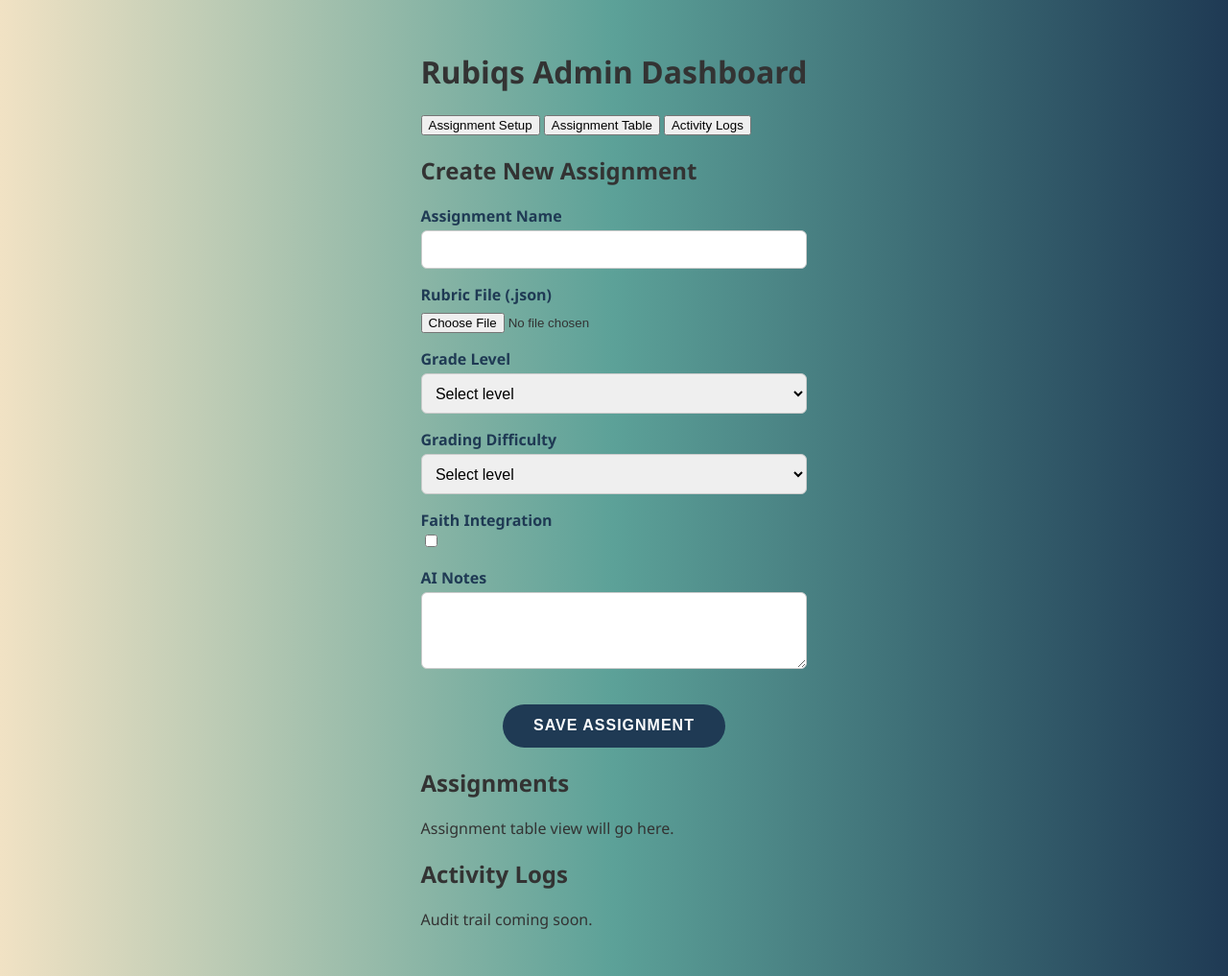
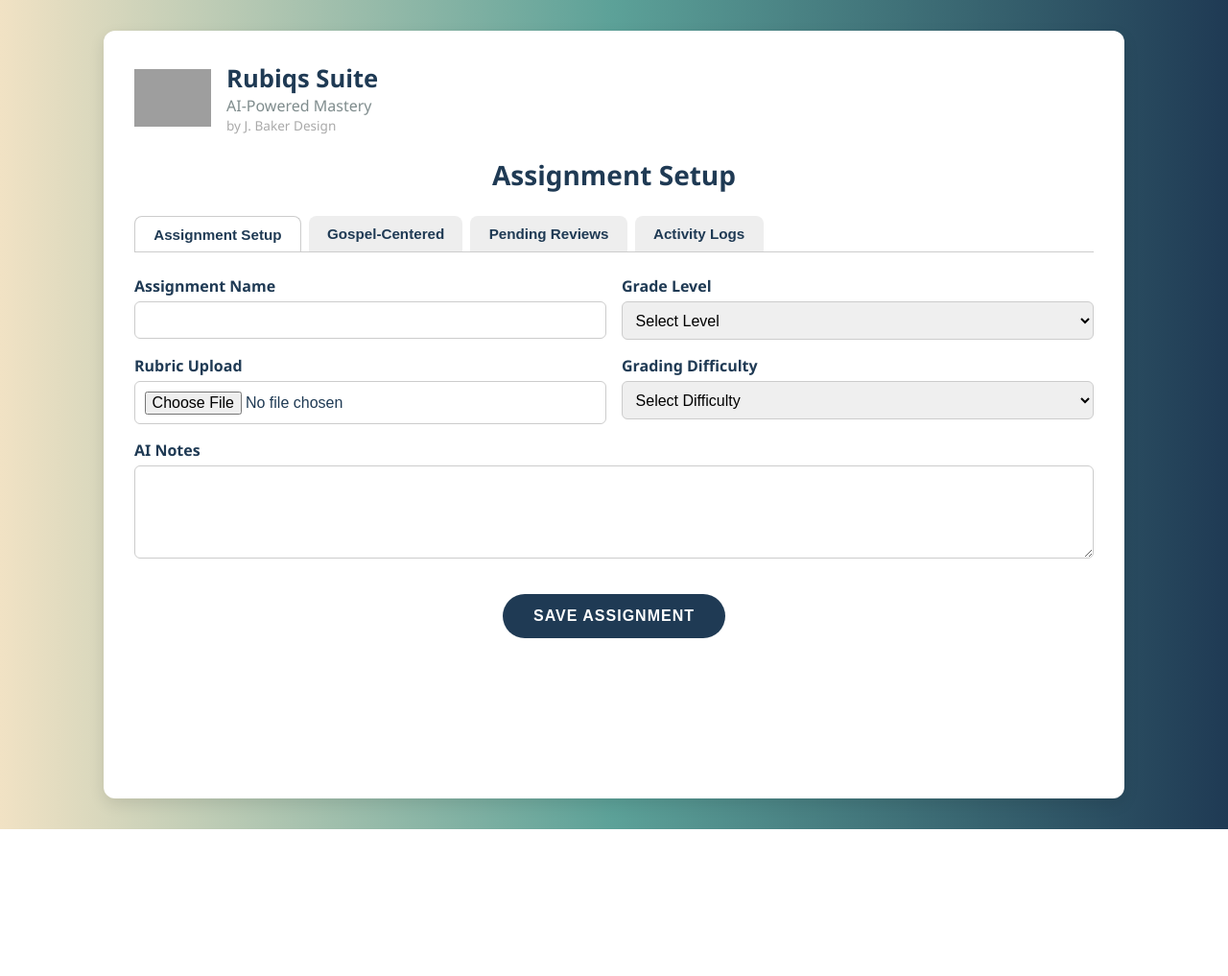
Before and after one commit to Bakerjeremiah83/rubiqs, a Python web app: template templates/admin_dashboard.html in a window 1280 px wide. Shown: the whole page at 96% size. After the commit the page ends 864 px from the top, so only its background shows below. Run offline with Jinja, Linux system fonts and the light colour scheme; the template is opened without the code that fills it, so the values that code supplies are empty; grey boxes are pictures that could not be loaded.

Commit message:
🚀 Final Admin Dashboard: branded tabs, tools, gospel toggle, and full layout polish

```diff
--- a/templates/admin_dashboard.html
+++ b/templates/admin_dashboard.html
@@ -1,15 +1,16 @@
 <!DOCTYPE html>
-<html lang="en" class="h-full bg-gradient-to-br from-[#d6eaff] to-[#7f9e9f]">
+<html lang="en">
 <head>
-    <meta charset="UTF-8">
+  <meta charset="UTF-8" />
   <title>Rubiqs | Admin Dashboard</title>
   <style>
     body {
       font-family: 'Segoe UI', Tahoma, sans-serif;
       background: linear-gradient(to right, #f1e2c4, #5ca198, #1f3a54);
-        color: #333;
+      color: #1f3a54;
       margin: 0;
       padding: 2rem;
+      min-height: 100vh;
       display: flex;
       justify-content: center;
     }
@@ -17,86 +18,90 @@
     .card {
       background: white;
       padding: 2rem;
-        max-width: 900px;
       width: 100%;
+      max-width: 1000px;
       border-radius: 12px;
-        box-shadow: 0 8px 20px rgba(0, 0, 0, 0.1);
+      box-shadow: 0 6px 16px rgba(0, 0, 0, 0.1);
     }
 
-      .brand-header {
-        display: flex;
-        align-items: center;
-        justify-content: space-between;
-        flex-wrap: wrap;
-        margin-bottom: 2rem;
+    h2.title {
+      text-align: center;
+      font-size: 1.75rem;
+      font-weight: bold;
+      margin-bottom: 1.5rem;
     }
 
-      .logo {
-        max-height: 80px;
-        width: auto;
-        margin-right: 1.5rem;
+    .tabs {
+      display: flex;
+      gap: 0.5rem;
+      border-bottom: 1px solid #ccc;
+      margin-bottom: 1.5rem;
     }
 
-      .brand-text h1 {
-        margin: 0;
-        font-size: 1.8rem;
-        color: #2c3e50;
+    .tab-button {
+      padding: 0.6rem 1.2rem;
+      background: #eee;
+      border: none;
+      border-top-left-radius: 8px;
+      border-top-right-radius: 8px;
+      font-weight: bold;
+      cursor: pointer;
+      color: #1f3a54;
+      font-size: 0.95rem;
     }
 
-      .brand-text .tagline {
-        font-size: 1rem;
-        color: #7f8c8d;
+    .tab-button.active {
+      background: white;
+      border: 1px solid #ccc;
+      border-bottom: none;
     }
 
-      .brand-text .byline {
-        font-size: 0.9rem;
-        color: #aaa;
+    .tab-panel {
+      display: none;
     }
 
-      .assignment-title {
-        font-size: 1.5rem;
-        font-weight: bold;
-        text-align: center;
-        color: #1f3a54;
-        flex: 1 100%;
-        margin-top: 1rem;
+    .tab-panel.active {
+      display: block;
     }
 
-      form label {
+    .row {
+      display: flex;
+      flex-wrap: wrap;
+      gap: 1rem;
+      margin-bottom: 1rem;
+    }
+
+    .form-group {
+      flex: 1 1 48%;
+    }
+
+    .wide {
+      flex: 1 1 100%;
+    }
+
+    label {
+      font-weight: bold;
+      margin-bottom: 0.3rem;
       display: block;
-        margin-top: 1rem;
-        font-weight: bold;
-        color: #1f3a54;
     }
 
     input[type="text"],
-      input[type="number"],
     select,
-      textarea {
+    textarea,
+    input[type="file"] {
       width: 100%;
-        padding: 0.65rem;
-        margin-top: 0.25rem;
+      padding: 0.6rem;
+      font-size: 1rem;
+      border-radius: 6px;
       border: 1px solid #ccc;
-        border-radius: 6px;
-        font-size: 1rem;
       box-sizing: border-box;
     }
 
-      input[type="file"] {
-        margin-top: 0.5rem;
+    textarea {
+      resize: vertical;
     }
 
-      .form-check {
-        margin-top: 1rem;
-        display: flex;
-        align-items: center;
-      }
-
-      .form-check-input {
-        margin-right: 0.5rem;
-      }
-
-      form button[type="submit"] {
+    button.submit {
       display: block;
       margin: 2rem auto 0 auto;
       background: #1f3a54;
@@ -112,162 +117,146 @@
       letter-spacing: 1px;
     }
 
-      form button[type="submit"]:hover {
-        background: #1f2a36;
-        box-shadow: 0 4px 12px rgba(0, 0, 0, 0.15);
-      }
-
-      table {
-        margin-top: 1rem;
-        width: 100%;
-        border-collapse: collapse;
-        font-size: 0.95rem;
-      }
-
-      th, td {
-        border: 1px solid #dee2e6;
-        padding: 0.75rem;
-        text-align: center;
-      }
-
-      thead {
-        background-color: #f1f1f1;
-      }
-
-      .collapse-toggle {
-        background: none;
-        border: none;
-        color: #1f3a54;
-        font-weight: bold;
-        cursor: pointer;
-        text-decoration: underline;
-        margin-top: 2rem;
-        font-size: 1rem;
+    button.submit:hover {
+      background: #142835;
     }
   </style>
-    <script>
-      function toggleConfigTable() {
-        const section = document.getElementById("config-section");
-        section.style.display = section.style.display === "none" ? "block" : "none";
-      }
+</head>
+<body>
+  <div class="card">
 
-      function limitWords(textarea, maxWords) {
-        const words = textarea.value.split(/\s+/);
-        if (words.length > maxWords) {
-          textarea.value = words.slice(0, maxWords).join(" ");
-        }
-      }
-    </script>
-  </head>
-<body class="h-full text-slate-800">
-  <div class="max-w-7xl mx-auto p-6">
-    <h1 class="text-3xl font-bold mb-6 text-[#1a2c3f]">Rubiqs Admin Dashboard</h1>
-
-    <!-- Tabs -->
-    <div class="border-b border-gray-300 mb-4">
-      <nav class="-mb-px flex space-x-8" id="tabs">
-        <button class="tab-link text-slate-600 py-2 px-1 border-b-2 font-medium text-sm hover:text-[#1a2c3f] active-tab" data-tab="create">Assignment Setup</button>
-        <button class="tab-link text-slate-600 py-2 px-1 border-b-2 font-medium text-sm hover:text-[#1a2c3f]" data-tab="table">Assignment Table</button>
-        <button class="tab-link text-slate-600 py-2 px-1 border-b-2 font-medium text-sm hover:text-[#1a2c3f]" data-tab="logs">Activity Logs</button>
-      </nav>
+  <div style="display: flex; align-items: center; margin-bottom: 1rem;">
+    <img src="https://jeremiahbakerdesign.com/logo.png" alt="Rubiqs Logo" style="height: 60px; margin-right: 1rem;" />
+    <div>
+      <h1 style="margin: 0; font-size: 1.6rem; color: #1f3a54;">Rubiqs Suite</h1>
+      <div style="font-size: 1rem; color: #7f8c8d;">AI-Powered Mastery</div>
+      <div style="font-size: 0.85rem; color: #aaa;">by J. Baker Design</div>
+    </div>
   </div>
 
-    <div id="tab-content">
-      <!-- Assignment Setup -->
-      <div class="tab-panel" id="tab-create">
-        <div class="bg-white shadow-md rounded-lg p-6 mb-6">
-          <h2 class="text-xl font-semibold mb-6 text-[#1a2c3f]">Create New Assignment</h2>
-          <form class="grid grid-cols-1 md:grid-cols-3 gap-4">
+<h2 class="title">Assignment Setup</h2>
 
-            <!-- Assignment Name -->
-            <div>
-              <label class="block text-sm font-medium mb-1">Assignment Name</label>
-              <input type="text" name="title" class="p-2 border border-gray-300 rounded-md w-full" />
+    <div class="tabs">
+      <button class="tab-button active" onclick="showTab('setup')">Assignment Setup</button>
+      <button class="tab-button" onclick="showTab('gospel')">Gospel-Centered</button>
+      <button class="tab-button" onclick="showTab('reviews')">Pending Reviews</button>
+      <button class="tab-button" onclick="showTab('logs')">Activity Logs</button>
     </div>
 
-            <!-- Rubric File -->
-            <div>
-              <label class="block text-sm font-medium mb-1">Rubric File (.json)</label>
-              <input type="file" name="rubricFile" accept=".json" class="p-2 border border-gray-300 rounded-md w-full" />
+    <div class="tab-panel active" id="setup">
+      <div class="row">
+        <div class="form-group">
+          <label>Assignment Name</label>
+          <input type="text" />
         </div>
-
-            <!-- Grade Level -->
-            <div>
-              <label class="block text-sm font-medium mb-1">Grade Level</label>
-              <select name="student_level" class="p-2 border border-gray-300 rounded-md w-full">
-                <option value="">Select level</option>
+        <div class="form-group">
+          <label>Grade Level</label>
+          <select>
+            <option value="">Select Level</option>
             <option>Middle School</option>
             <option>High School</option>
             <option>College</option>
-                <option>Graduate</option>
           </select>
         </div>
-
-            <!-- Grading Difficulty -->
-            <div>
-              <label class="block text-sm font-medium mb-1">Grading Difficulty</label>
-              <select name="grading_difficulty" class="p-2 border border-gray-300 rounded-md w-full">
-                <option value="">Select level</option>
+      </div>
+      <div class="row">
+        <div class="form-group">
+          <label>Rubric Upload</label>
+          <input type="file" />
+        </div>
+        <div class="form-group">
+          <label>Grading Difficulty</label>
+          <select>
+            <option value="">Select Difficulty</option>
             <option>Basic</option>
             <option>Intermediate</option>
             <option>Advanced</option>
           </select>
         </div>
-
-            <!-- Faith Integration Toggle -->
-            <div>
-              <label class="block text-sm font-medium mb-1">Faith Integration</label>
-              <input type="checkbox" name="faith_integration" class="w-5 h-5 mt-2 text-blue-600 border-gray-300 rounded focus:ring-blue-500" />
       </div>
-
-            <!-- AI Notes -->
-            <div class="md:col-span-2">
-              <label class="block text-sm font-medium mb-1">AI Notes</label>
-              <textarea name="ai_notes" rows="3" class="p-2 border border-gray-300 rounded-md w-full"></textarea>
-            </div>
-
-            <!-- Save Button -->
-            <div class="col-span-full text-center mt-6">
-              <button type="submit" class="bg-[#1a2c3f] hover:bg-[#13212e] text-white font-semibold py-2 px-6 rounded-md">
-                Save Assignment
-              </button>
-            </div>
-          </form>
-        </div>
-      </div>
-
-      <!-- Other Tabs Placeholder -->
-      <div class="tab-panel hidden" id="tab-table">
-        <div class="bg-white shadow-md rounded-lg p-6">
-          <h2 class="text-xl font-semibold mb-4 text-[#1a2c3f]">Assignments</h2>
-          <p class="text-sm text-gray-500">Assignment table view will go here.</p>
-        </div>
-      </div>
-
-      <div class="tab-panel hidden" id="tab-logs">
-        <div class="bg-white shadow-md rounded-lg p-6">
-          <h2 class="text-xl font-semibold mb-4 text-[#1a2c3f]">Activity Logs</h2>
-          <p class="text-sm text-gray-500">Audit trail coming soon.</p>
-        </div>
+      <div class="row">
+        <div class="form-group wide">
+          <label>AI Notes</label>
+          <textarea rows="4"></textarea>
         </div>
       </div>
     </div>
 
+
+    <div class="tab-panel" id="gospel">
+      <div style="margin-bottom: 1rem;">
+        <label style="font-weight: bold; display: inline-block; margin-right: 0.5rem;">
+          <input type="checkbox" id="gospelToggle" style="transform: scale(1.4); margin-right: 0.5rem;" />
+          Enable Gospel-Centered Feedback
+        </label>
+      </div>
+
+      <label>Gospel-Centered Principles, Themes, and References</label>
+      <textarea rows="6"></textarea>
+    </div>
+
+
+    <div class="tab-panel" id="reviews">
+      <table style="width:100%; border-collapse: collapse; font-size: 0.95rem;">
+        <thead style="background-color: #f1f1f1;">
+          <tr>
+            <th style="border: 1px solid #ccc; padding: 0.75rem;">Student</th>
+            <th style="border: 1px solid #ccc; padding: 0.75rem;">Assignment</th>
+            <th style="border: 1px solid #ccc; padding: 0.75rem;">Score</th>
+            <th style="border: 1px solid #ccc; padding: 0.75rem;">Submitted</th>
+            <th style="border: 1px solid #ccc; padding: 0.75rem;">Actions</th>
+          </tr>
+        </thead>
+        <tbody>
+          <tr>
+            <td style="border: 1px solid #ccc; padding: 0.75rem;">Sarah Kim</td>
+            <td style="border: 1px solid #ccc; padding: 0.75rem;">I-485 Application</td>
+            <td style="border: 1px solid #ccc; padding: 0.75rem;">91</td>
+            <td style="border: 1px solid #ccc; padding: 0.75rem;">2025-04-08</td>
+            <td style="border: 1px solid #ccc; padding: 0.75rem; text-align:center;">
+              <button style="padding: 0.4rem 1rem; background: #1f3a54; color: white; border: none; border-radius: 20px;">Review</button>
+              <button style="padding: 0.4rem 1rem; background: #4b887f; color: white; border: none; border-radius: 20px;">Approve</button>
+              <button style="padding: 0.4rem 1rem; background: #999; color: white; border: none; border-radius: 20px;">Edit</button>
+            </td>
+          </tr>
+        </tbody>
+      </table>
+    </div>
+
+
+
+    <div class="tab-panel" id="logs">
+      <table style="width:100%; border-collapse: collapse; font-size: 0.95rem;">
+        <thead style="background-color: #f1f1f1;">
+          <tr>
+            <th style="border: 1px solid #ccc; padding: 0.75rem;">Timestamp</th>
+            <th style="border: 1px solid #ccc; padding: 0.75rem;">User</th>
+            <th style="border: 1px solid #ccc; padding: 0.75rem;">Action</th>
+            <th style="border: 1px solid #ccc; padding: 0.75rem;">Assignment</th>
+          </tr>
+        </thead>
+        <tbody>
+          <tr>
+            <td style="border: 1px solid #ccc; padding: 0.75rem;">2025-04-08 10:03 PM</td>
+            <td style="border: 1px solid #ccc; padding: 0.75rem;">Instructor A</td>
+            <td style="border: 1px solid #ccc; padding: 0.75rem;">Approved Feedback</td>
+            <td style="border: 1px solid #ccc; padding: 0.75rem;">Leadership Reflection</td>
+          </tr>
+        </tbody>
+      </table>
+    </div>
+
+
+    <button class="submit">Save Assignment</button>
+  </div>
+
   <script>
-    const tabs = document.querySelectorAll(".tab-link");
-    const panels = document.querySelectorAll(".tab-panel");
-
-    tabs.forEach(tab => {
-      tab.addEventListener("click", () => {
-        tabs.forEach(t => t.classList.remove("border-[#1a2c3f]", "text-[#1a2c3f]", "active-tab"));
-        tab.classList.add("border-[#1a2c3f]", "text-[#1a2c3f]", "active-tab");
-
-        const target = tab.dataset.tab;
-        panels.forEach(panel => {
-          panel.classList.toggle("hidden", panel.id !== "tab-" + target);
-        });
-      });
-    });
+    function showTab(id) {
+      document.querySelectorAll('.tab-button').forEach(btn => btn.classList.remove('active'));
+      document.querySelectorAll('.tab-panel').forEach(panel => panel.classList.remove('active'));
+      document.querySelector(`[onclick="showTab('${id}')"]`).classList.add('active');
+      document.getElementById(id).classList.add('active');
+    }
   </script>
 </body>
 </html>
```
Lines whose indentation alone changed are shown as unchanged.
